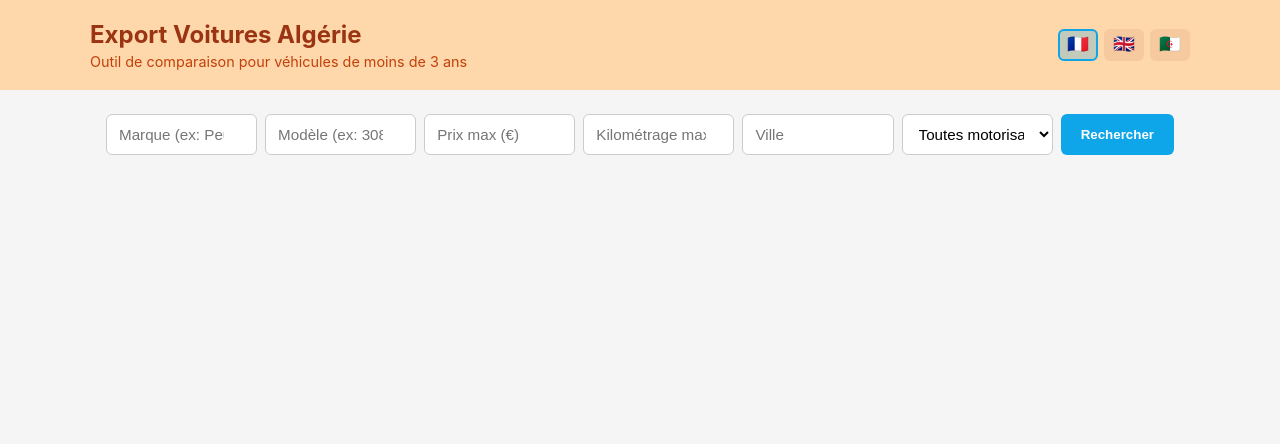
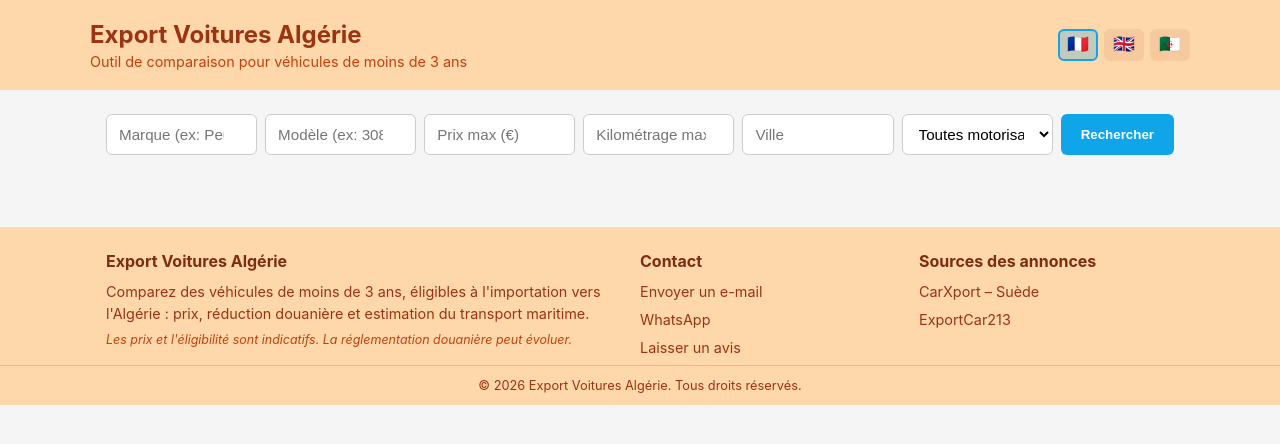
Before and after one commit to zbedia/car-export-algeria, an Angular app in the folder frontend/: page / in a window 1280 px wide. Shown: the top 444 px of the page. Built offline with nearby package versions, Linux system fonts and the light colour scheme.

Commit message:
Add app footer with contact and data sources

```diff
--- /dev/null
+++ b/frontend/src/app/app-footer/app-footer.component.css
@@ -0,0 +1,77 @@
+.app-footer {
+  background: #fed7aa;
+  color: #9a3412;
+  margin-top: 24px;
+}
+
+.footer-grid {
+  max-width: 1100px;
+  margin: 0 auto;
+  padding: 24px 16px 8px;
+  display: grid;
+  grid-template-columns: 2fr 1fr 1fr;
+  gap: 24px;
+}
+
+.footer-col {
+  min-width: 0;
+}
+
+.footer-title {
+  margin: 0 0 10px;
+  font-size: 1rem;
+  color: #7c2d12;
+}
+
+.footer-tagline {
+  margin: 0 0 8px;
+  color: #9a3412;
+  font-size: 0.9rem;
+  line-height: 1.5;
+}
+
+.footer-disclaimer {
+  margin: 0;
+  color: #c2410c;
+  font-size: 0.78rem;
+  font-style: italic;
+}
+
+.footer-links {
+  list-style: none;
+  margin: 0;
+  padding: 0;
+  display: flex;
+  flex-direction: column;
+  gap: 8px;
+}
+
+.footer-links a {
+  color: #9a3412;
+  text-decoration: none;
+  font-size: 0.9rem;
+}
+
+.footer-links a:hover {
+  text-decoration: underline;
+}
+
+.footer-bottom {
+  border-top: 1px solid rgba(154, 52, 18, 0.2);
+  padding: 12px 16px;
+}
+
+.footer-bottom p {
+  max-width: 1100px;
+  margin: 0 auto;
+  color: #9a3412;
+  font-size: 0.8rem;
+  text-align: center;
+}
+
+@media (max-width: 720px) {
+  .footer-grid {
+    grid-template-columns: 1fr;
+    gap: 16px;
+  }
+}
--- /dev/null
+++ b/frontend/src/app/app-footer/app-footer.component.html
@@ -0,0 +1,30 @@
+<footer class="app-footer">
+  <div class="footer-grid">
+    <div class="footer-col footer-about">
+      <h3 class="footer-title">{{ 'app.title' | translate }}</h3>
+      <p class="footer-tagline">{{ 'footer.tagline' | translate }}</p>
+      <p class="footer-disclaimer">{{ 'footer.disclaimer' | translate }}</p>
+    </div>
+
+    <div class="footer-col">
+      <h3 class="footer-title">{{ 'footer.contact' | translate }}</h3>
+      <ul class="footer-links">
+        <li><a [href]="'mailto:' + contactEmail">{{ 'footer.email' | translate }}</a></li>
+        <li><a [href]="whatsappUrl" target="_blank" rel="noopener">{{ 'footer.whatsapp' | translate }}</a></li>
+        <li><a [href]="'mailto:' + contactEmail + '?subject=' + ('footer.feedback' | translate)">{{ 'footer.feedback' | translate }}</a></li>
+      </ul>
+    </div>
+
+    <div class="footer-col">
+      <h3 class="footer-title">{{ 'footer.sources' | translate }}</h3>
+      <ul class="footer-links">
+        <li><a [href]="carXportUrl" target="_blank" rel="noopener">{{ 'footer.sourceCarXport' | translate }}</a></li>
+        <li><a [href]="exportCar213Url" target="_blank" rel="noopener">{{ 'footer.sourceExportCar213' | translate }}</a></li>
+      </ul>
+    </div>
+  </div>
+
+  <div class="footer-bottom">
+    <p>{{ rightsText }}</p>
+  </div>
+</footer>
--- /dev/null
+++ b/frontend/src/app/app-footer/app-footer.component.ts
@@ -0,0 +1,27 @@
+import { Component } from '@angular/core';
+import { TranslatePipe } from '../pipes/translate.pipe';
+import { TranslationService } from '../services/translation.service';
+
+@Component({
+  selector: 'app-footer',
+  standalone: true,
+  imports: [TranslatePipe],
+  templateUrl: './app-footer.component.html',
+  styleUrls: ['./app-footer.component.css']
+})
+export class AppFooterComponent {
+  readonly carXportUrl = 'https://carxexport.com/fr/offers';
+  readonly exportCar213Url = 'https://exportcar213.com/inventaire';
+  readonly contactEmail = 'contact@dzautoimport.com';
+  readonly whatsappUrl = 'https://wa.me/21355000000';
+  readonly currentYear = new Date().getFullYear();
+
+  get rightsText(): string {
+    return this.translationService.t('footer.rights', {
+      year: this.currentYear,
+      app: this.translationService.t('app.title')
+    });
+  }
+
+  constructor(private translationService: TranslationService) {}
+}
--- a/frontend/src/app/app.component.ts
+++ b/frontend/src/app/app.component.ts
@@ -1,6 +1,7 @@
 import { Component } from '@angular/core';
 import { VehicleSearchComponent } from './vehicle-search/vehicle-search.component';
 import { LanguageSwitcherComponent } from './language-switcher/language-switcher.component';
+import { AppFooterComponent } from './app-footer/app-footer.component';
 import { TranslatePipe } from './pipes/translate.pipe';
 
 @Component({
@@ -9,6 +10,7 @@ import { TranslatePipe } from './pipes/translate.pipe';
   imports: [
     VehicleSearchComponent,
     LanguageSwitcherComponent,
+    AppFooterComponent,
     TranslatePipe
   ],
   template: `
@@ -24,6 +26,7 @@ import { TranslatePipe } from './pipes/translate.pipe';
     <main>
       <app-vehicle-search></app-vehicle-search>
     </main>
+    <app-footer></app-footer>
   `
 })
 export class AppComponent {}
--- a/frontend/src/app/i18n/translations.ts
+++ b/frontend/src/app/i18n/translations.ts
@@ -51,7 +51,18 @@ export const TRANSLATIONS: Record<Lang, Dictionary> = {
 
     'errors.generic': 'An error occurred.',
     'errors.ratesLoad': 'Could not load exchange rates.',
-    'errors.shippingEstimate': 'Could not estimate shipping cost.'
+    'errors.shippingEstimate': 'Could not estimate shipping cost.',
+
+    'footer.tagline': 'Compare used cars under 3 years old ready to export to Algeria: price, customs discount and sea freight estimate.',
+    'footer.disclaimer': 'Prices and eligibility are indicative. Customs regulations may change.',
+    'footer.contact': 'Contact',
+    'footer.email': 'Send an email',
+    'footer.whatsapp': 'WhatsApp',
+    'footer.feedback': 'Leave feedback',
+    'footer.sources': 'Listing sources',
+    'footer.sourceCarXport': 'CarXport – Sweden',
+    'footer.sourceExportCar213': 'ExportCar213',
+    'footer.rights': '© {year} {app}. All rights reserved.'
   },
 
   fr: {
@@ -102,7 +113,18 @@ export const TRANSLATIONS: Record<Lang, Dictionary> = {
 
     'errors.generic': 'Une erreur est survenue.',
     'errors.ratesLoad': 'Impossible de charger les taux de change.',
-    'errors.shippingEstimate': "Impossible d'estimer le coût de transport."
+    'errors.shippingEstimate': "Impossible d'estimer le coût de transport.",
+
+    'footer.tagline': "Comparez des véhicules de moins de 3 ans, éligibles à l'importation vers l'Algérie : prix, réduction douanière et estimation du transport maritime.",
+    'footer.disclaimer': "Les prix et l'éligibilité sont indicatifs. La réglementation douanière peut évoluer.",
+    'footer.contact': 'Contact',
+    'footer.email': 'Envoyer un e-mail',
+    'footer.whatsapp': 'WhatsApp',
+    'footer.feedback': 'Laisser un avis',
+    'footer.sources': 'Sources des annonces',
+    'footer.sourceCarXport': 'CarXport – Suède',
+    'footer.sourceExportCar213': 'ExportCar213',
+    'footer.rights': '© {year} {app}. Tous droits réservés.'
   },
 
   ar: {
@@ -153,6 +175,17 @@ export const TRANSLATIONS: Record<Lang, Dictionary> = {
 
     'errors.generic': 'حدث خطأ.',
     'errors.ratesLoad': 'تعذر تحميل أسعار الصرف.',
-    'errors.shippingEstimate': 'تعذر تقدير تكلفة الشحن.'
+    'errors.shippingEstimate': 'تعذر تقدير تكلفة الشحن.',
+
+    'footer.tagline': 'قارن السيارات المستعملة التي يقل عمرها عن 3 سنوات والجاهزة للتصدير إلى الجزائر: السعر، التخفيض الجمركي، وتقدير تكلفة النقل البحري.',
+    'footer.disclaimer': 'الأسعار والجدارة بالاستيراد إرشادية. قد تتغير اللوائح الجمركية.',
+    'footer.contact': 'اتصل بنا',
+    'footer.email': 'إرسال بريد إلكتروني',
+    'footer.whatsapp': 'واتساب',
+    'footer.feedback': 'أرسل تقييمك',
+    'footer.sources': 'مصادر الإعلانات',
+    'footer.sourceCarXport': 'CarXport – السويد',
+    'footer.sourceExportCar213': 'ExportCar213',
+    'footer.rights': 'جميع الحقوق محفوظة © {year} {app}.'
   }
 };
```
